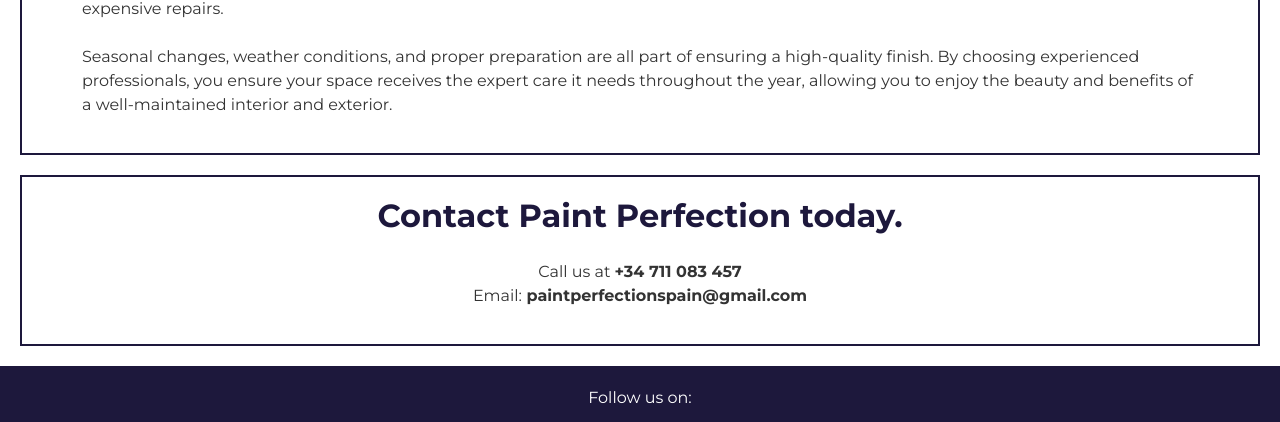
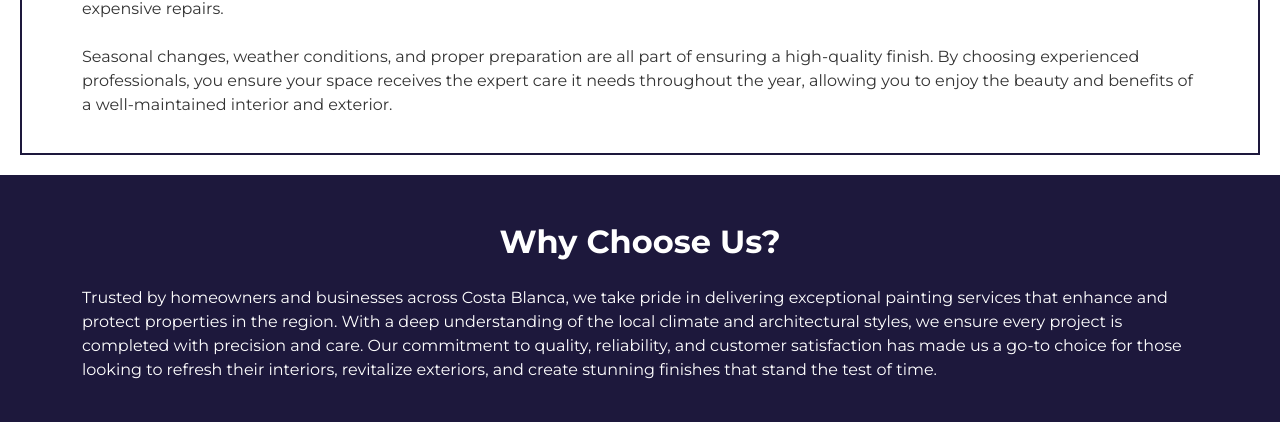
Before and after one commit to Flowery7/paint_perfection, a plain HTML site: page index.html in a window 1280 px wide. Shown: the part 5927-6349 px from the top of the page. Drawn offline with nearby package versions, Linux system fonts and the light colour scheme.

Commit message:
Update index.html
Added a new section to the site above contacts. 677

```diff
--- a/index.html
+++ b/index.html
@@ -669,6 +669,20 @@
   </section>
 
 
+  <!-- Surface Preparation Section -->
+<section id="preparation" class="py-5" style="background-color: #1D183C;">
+  <div class="container">
+    <div class="row">
+      <div class="col">
+        <h2 class="text-center mb-4" style="color: #FFFFFF; font-weight: 520;">Why Choose Us?</h2>
+       <p style="color: #FFFFFF;">
+  Trusted by homeowners and businesses across Costa Blanca, we take pride in delivering exceptional painting services that enhance and protect properties in the region. With a deep understanding of the local climate and architectural styles, we ensure every project is completed with precision and care. Our commitment to quality, reliability, and customer satisfaction has made us a go-to choice for those looking to refresh their interiors, revitalize exteriors, and create stunning finishes that stand the test of time.
+</p>
+
+      </div>
+    </div>
+  </div>
+</section>
 
 
 
```
